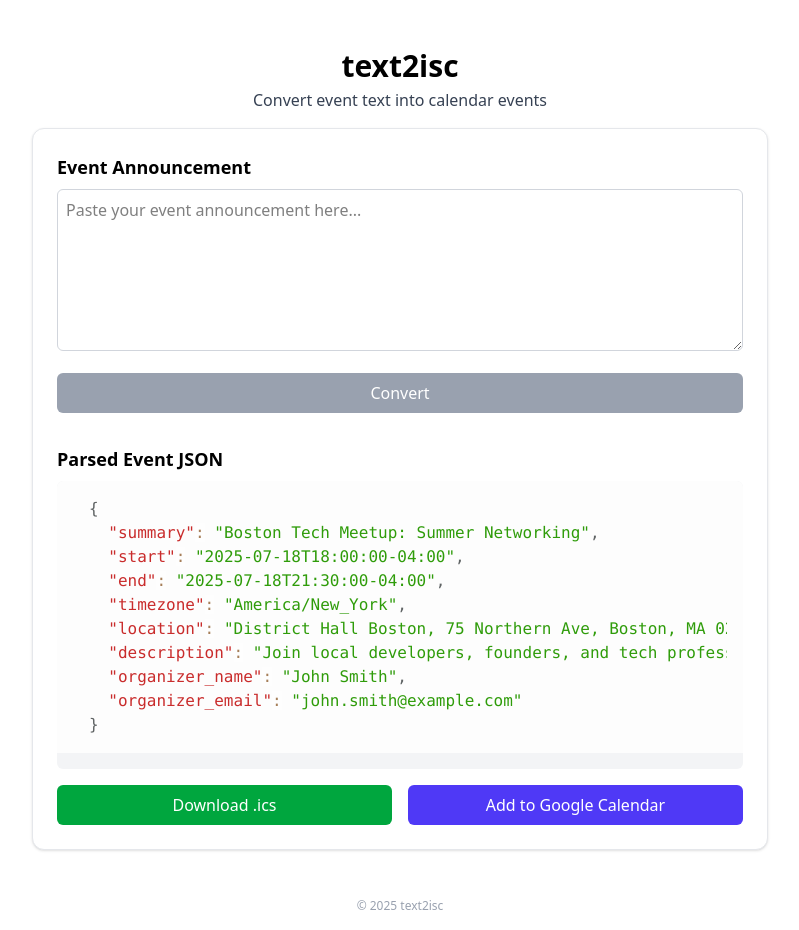
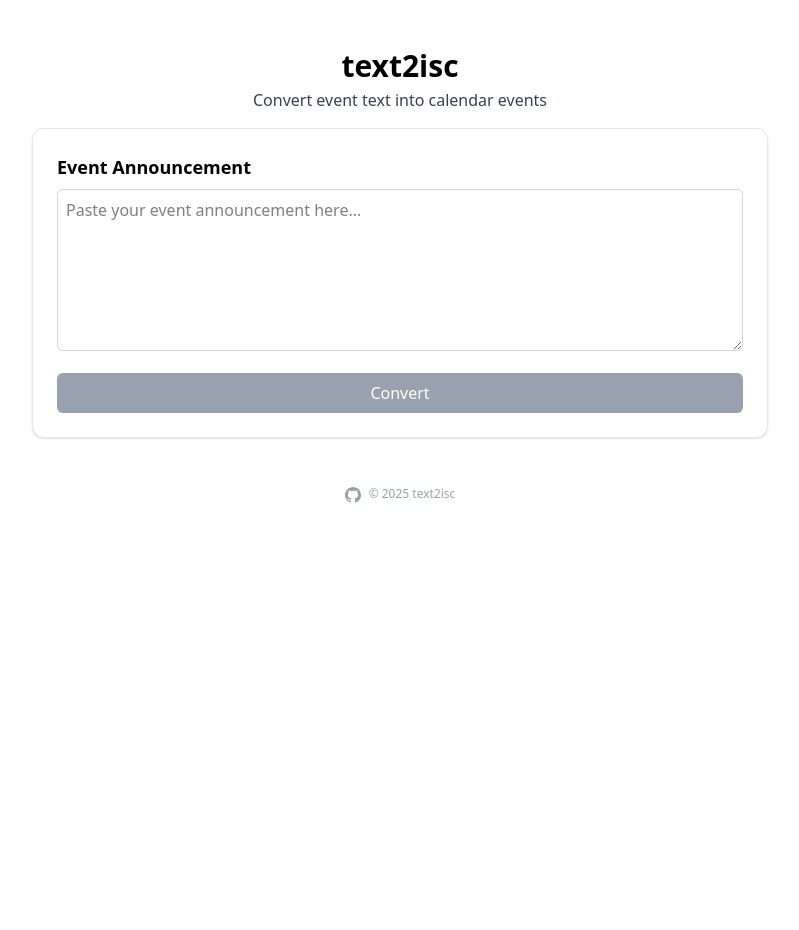
Before and after one commit to whuang214/text2isc-client, a React (Vite) app: page / in a window 1280 px wide. Shown: the whole page, without its empty margins (240-1039 px from the left). After the commit the page ends 800 px from the top, so only its background shows below. Built offline with nearby package versions, Linux system fonts and the light colour scheme.

Commit message:
update readme

```diff
--- a/src/App.jsx
+++ b/src/App.jsx
@@ -11,6 +11,7 @@ const API_BASE =
     ? import.meta.env.BACKEND_URL
     : "http://127.0.0.1:8000";
 
+/*
 const testEventJson = {
   summary: "Boston Tech Meetup: Summer Networking",
   start: "2025-07-18T18:00:00-04:00",
@@ -22,10 +23,11 @@ const testEventJson = {
   organizer_name: "John Smith",
   organizer_email: "john.smith@example.com",
 };
+*/
 
 function App() {
   const [inputText, setInputText] = useState("");
-  const [eventJson, setEventJson] = useState(testEventJson);
+  const [eventJson, setEventJson] = useState(null);
   const [loading, setLoading] = useState(false);
   const [error, setError] = useState("");
   const [googleCalLink, setGoogleCalLink] = useState("");
@@ -130,7 +132,25 @@ function App() {
         />
       </div>
 
-      <footer className="text-center text-xs text-gray-400 mt-12">
+      <footer className="text-center text-xs text-gray-400 mt-12 flex justify-center items-center gap-2">
+        <a
+          href="https://github.com/whuang214/text2isc-client"
+          target="_blank"
+          rel="noopener noreferrer"
+          className="text-gray-400 hover:text-gray-600"
+          aria-label="GitHub repository"
+        >
+          {/* GitHub SVG icon */}
+          <svg
+            xmlns="http://www.w3.org/2000/svg"
+            className="h-4 w-4 inline-block"
+            fill="currentColor"
+            viewBox="0 0 24 24"
+            aria-hidden="true"
+          >
+            <path d="M12 0C5.372 0 0 5.373 0 12c0 5.303 3.438 9.8 8.207 11.387.6.11.793-.258.793-.577v-2.234c-3.338.726-4.033-1.416-4.033-1.416-.546-1.387-1.333-1.757-1.333-1.757-1.089-.745.083-.73.083-.73 1.205.084 1.84 1.236 1.84 1.236 1.07 1.834 2.807 1.304 3.492.997.107-.776.418-1.305.76-1.606-2.665-.3-5.466-1.334-5.466-5.933 0-1.312.47-2.384 1.236-3.222-.124-.303-.536-1.523.117-3.176 0 0 1.008-.322 3.3 1.23a11.5 11.5 0 013.003-.404c1.018.005 2.045.137 3.003.404 2.29-1.553 3.296-1.23 3.296-1.23.655 1.653.243 2.873.12 3.176.77.838 1.235 1.91 1.235 3.222 0 4.61-2.807 5.63-5.48 5.922.43.37.814 1.096.814 2.21v3.28c0 .32.192.694.8.576C20.565 21.796 24 17.3 24 12c0-6.627-5.373-12-12-12z" />
+          </svg>
+        </a>
         &copy; {new Date().getFullYear()} text2isc
       </footer>
     </main>
```
Also changed, not shown: 1 other file (tests, documents, lock files or other folders).
